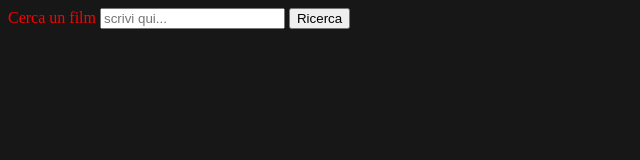
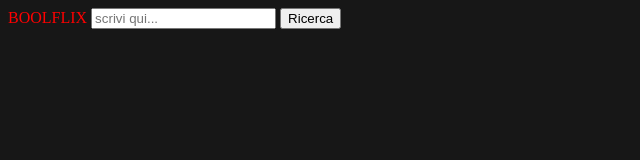
Before and after one commit to DanyFN/ajax-ex-boolflix, a plain HTML site: page index.html in a window 1280 px wide. Both pictures are taken after a click on the button "Ricerca". Shown: the whole page, without its empty margins (0-640 px from the left). Drawn offline with nearby package versions, Linux system fonts and the light colour scheme; no server answers.

Commit message:
Fix Function(data)

```diff
--- a/index.html
+++ b/index.html
@@ -17,7 +17,7 @@
 
 <body>
   <!-- INPUT RICERCA FILM -->
-  <label for="">Cerca un film</label>
+  <label for="">BOOLFLIX</label>
   <input id="ricerca-film" type="text" value="" placeholder="scrivi qui...">
   <button id="btn-ricerca" type="button" name="button">Ricerca</button>
   <!-- FINE INPUT RICERCA FILM -->
--- a/script.js
+++ b/script.js
@@ -35,7 +35,7 @@ $(document).ready(function(){
           query: queryRicerca,
           language:"it-IT"   // <== lingua
         },
-        success: function(data){
+        success: function generaListaFilm(data){
 
           // handlebars setup
           var source = $("#film-template").html();
```
